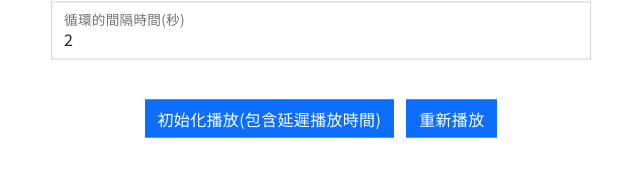
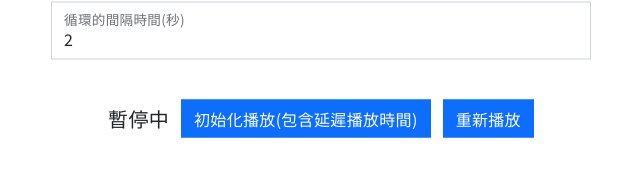
Before and after one commit to MizuYang/vue-countup-v3, a Vue app: page /#/ in a window 1280 px wide. Shown: the part 585-762 px from the top of the page, without its empty margins (319-959 px from the left). Built offline with nearby package versions, Linux system fonts and the light colour scheme.

Commit message:
新增 事件(init, restart)

```diff
--- a/src/components/HelloWorld.vue
+++ b/src/components/HelloWorld.vue
@@ -2,7 +2,11 @@
   <div class="position-absolute-center text-center">
     <!-- 測試滾動才發現播放動畫 -->
     <!-- <div style="margin-bottom:2000px;"></div> -->
-    <CountUp ref="countupRef" v-bind="property" class="text-30">
+    <CountUp ref="countupRef"
+             v-bind="property"
+             class="text-30"
+             @init="init"
+             @finished="finished">
       <!-- 前贅字 -->
       <template #prefix>
         <span class="text-14 me-2" :style="textFixSlot['prefix'].style">
@@ -56,16 +60,21 @@
       </div>
     </div>
 
+    <div class="d-flex align-items-center justify-content-center">
+      <p class="text-20 me-5">{{ isPlaying?'播放中':'暫停中' }}</p>
       <button type='button'
               class='btn btn-primary me-5'
-            @click="countupRef.init()">
+              @click="countupRef.init()"
+              :disabled="isPlaying">
         初始化播放(包含延遲播放時間)
       </button>
       <button type='button'
               class='btn btn-primary'
-            @click="countupRef.restart()">
+              @click="countupRef.restart()"
+              :disabled="isPlaying">
         重新播放
       </button>
+    </div>
   </div>
 </template>
 
@@ -74,6 +83,7 @@ import CountUp from 'vue-countup-v3'
 import { ref } from 'vue'
 
 const countupRef = ref(null)
+const isPlaying = ref(false)
 const textFixSlot = ref({
   prefix: { // 前贅字
     cnName: '前贅字',
@@ -142,14 +152,16 @@ const setupProperty = ref({
   }
 })
 
-// let countUp = null // eslint-disable-line
-// const onInit = (ctx) => {
-//   console.log('init', ctx)
-//   countUp = ctx
-// }
-// const onFinished = () => {
-//   console.log('finished')
-// }
+// Countup 實體初始化完成後觸發
+function init (e) {
+  console.log('Countup 初始化完畢', e)
+  if (!e.paused) isPlaying.value = true
+}
+// 倒數計時結束後觸發
+function finished () {
+  console.log('播放完畢')
+  isPlaying.value = false
+}
 </script>
 
 <style lang='scss' scope></style>
```
Lines whose indentation alone changed are shown as unchanged.
